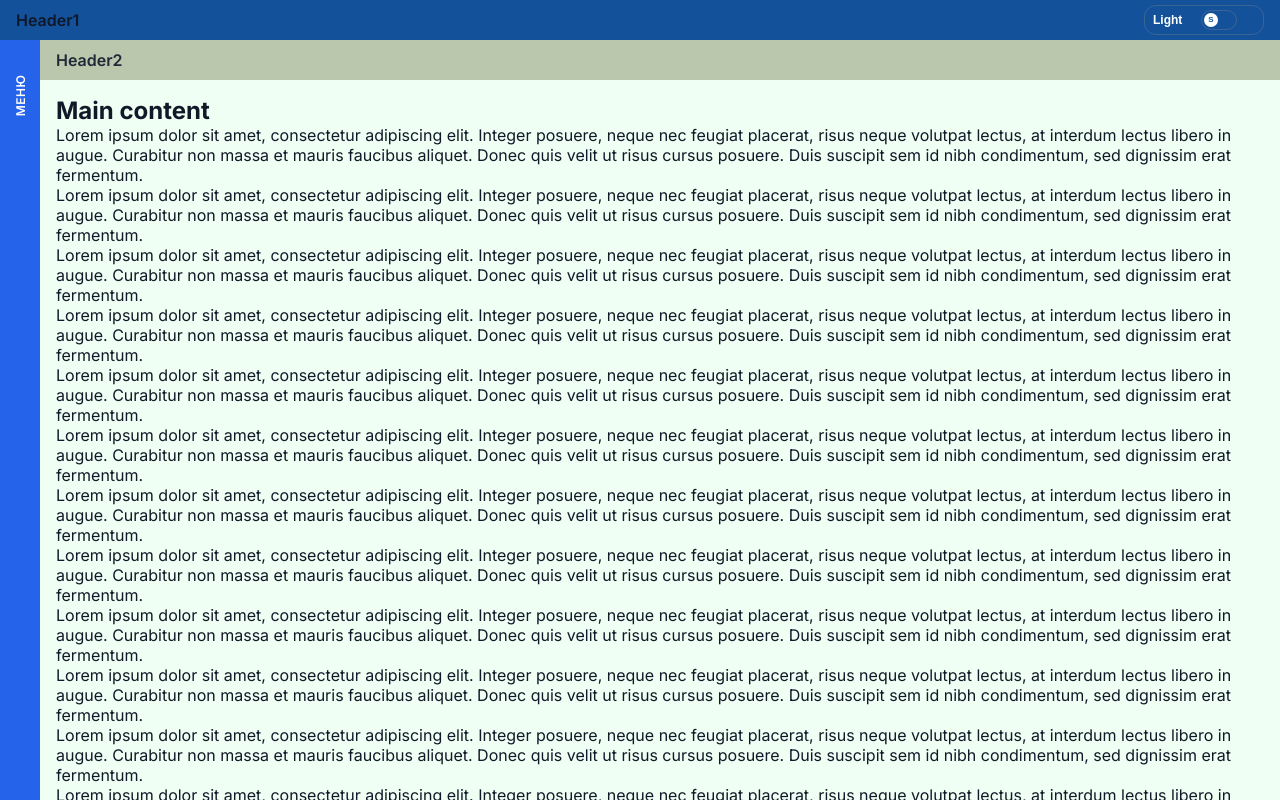
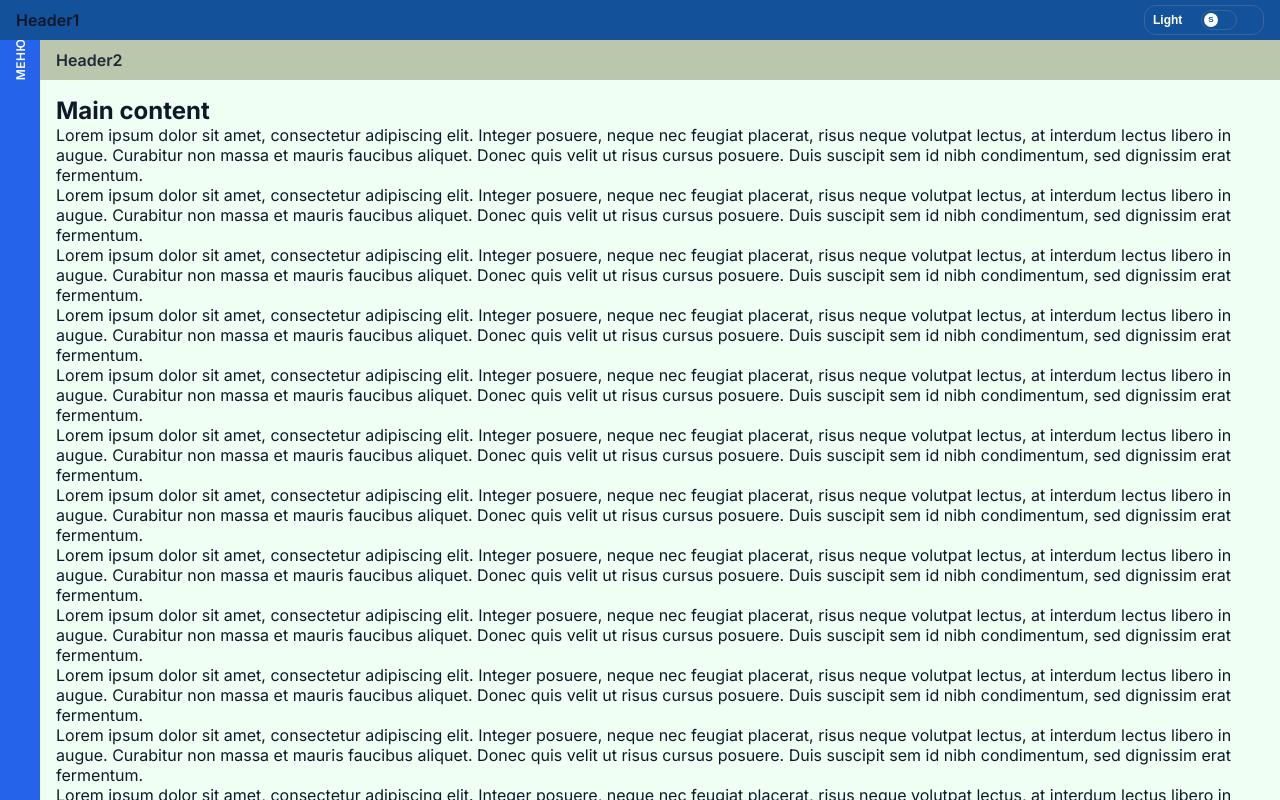
Before and after one commit to warlok38/template-ui-kit, a Next.js app: page / in a window 1280 px wide. Built offline with nearby package versions, Linux system fonts and the light colour scheme.

Commit message:
improvement: position collapsed label relative to sidebar
Wrap the collapsed label in a relative container so its top offset is anchored to the sidebar itself instead of header height tokens.

Co-authored-by: Cursor <cursoragent@cursor.com>

```diff
--- a/src/components/LeftBar/LeftBar.module.css
+++ b/src/components/LeftBar/LeftBar.module.css
@@ -23,9 +23,15 @@
   outline-offset: -2px;
 }
 
+.collapsedLabelWrap {
+  position: relative;
+  flex: 1;
+  width: 100%;
+}
+
 .collapsedLabel {
   position: absolute;
-  top: calc(var(--layout-header-height) + var(--space-2));
+  top: var(--space-3);
   left: 50%;
   color: var(--color-text-inverse);
   font-size: var(--font-size-xs);
--- a/src/components/LeftBar/LeftBar.tsx
+++ b/src/components/LeftBar/LeftBar.tsx
@@ -26,9 +26,11 @@ export function LeftBar({ collapsedLabel = 'Меню' }: LeftBarProps) {
         onKeyDown={handleCollapsedMenuKeyDown}
         {...asideInteractionProps}
       >
-        <span className={styles.collapsedLabel} aria-hidden={isOpen}>
-          {collapsedLabel}
-        </span>
+        <div className={styles.collapsedLabelWrap}>
+          <span className={styles.collapsedLabel} aria-hidden={isOpen}>
+            {collapsedLabel}
+          </span>
+        </div>
 
         <div id={panelId} className={`${styles.menuContent} ${isOpen ? styles.menuContentOpen : ''}`} aria-hidden={menuAriaHidden}>
           <div className={styles.menuHeader}>
```
